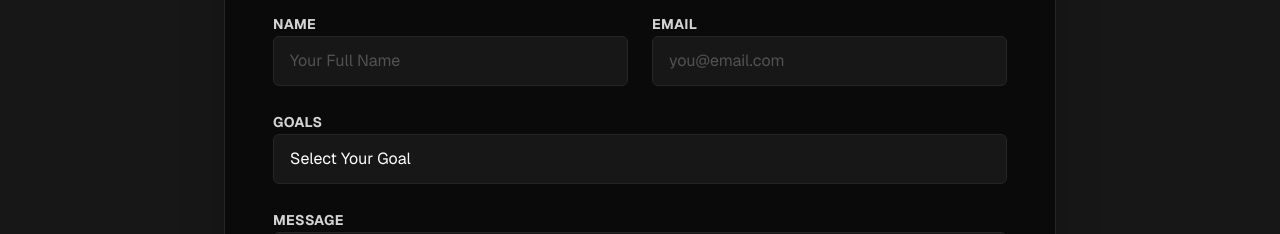
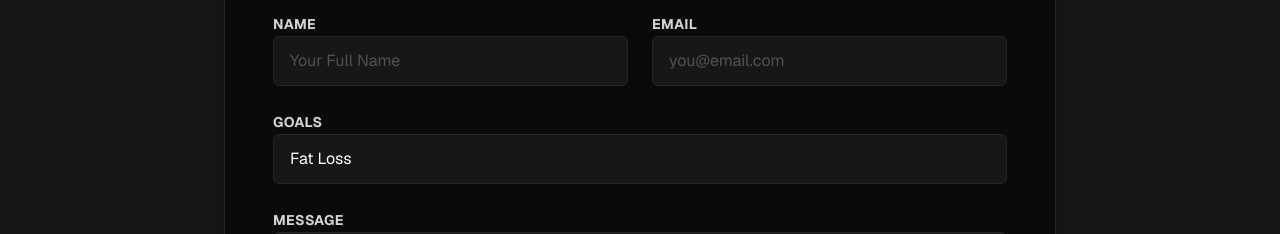
Before and after one commit to BemnetKassa/CoachHub, a Next.js app in the folder web/: page / in a window 1280 px wide. Shown: the part 1840-2074 px from the top of the page. Built offline with nearby package versions, Linux system fonts and the light colour scheme.

Commit message:
Update contact.tsx

```diff
--- a/web/components/contact.tsx
+++ b/web/components/contact.tsx
@@ -46,7 +46,7 @@ export default function Contact() {
             <div className="space-y-1.5 md:space-y-2">
               <label className="text-xs md:text-sm font-bold text-neutral-300 uppercase tracking-wide">Goals</label>
               <select className="w-full bg-neutral-900 border border-neutral-800 rounded-md px-4 py-3 text-sm md:text-base text-white focus:outline-none focus:border-red-600 focus:ring-1 focus:ring-red-600 transition-colors appearance-none">
-                <option value="" disabled selected>Select Your Goal</option>
+                <option value="" disabled>Select Your Goal</option>
                 <option value="fat_loss">Fat Loss</option>
                 <option value="muscle_gain">Muscle Gain</option>
                 <option value="competition_prep">Competition Prep</option>
```
